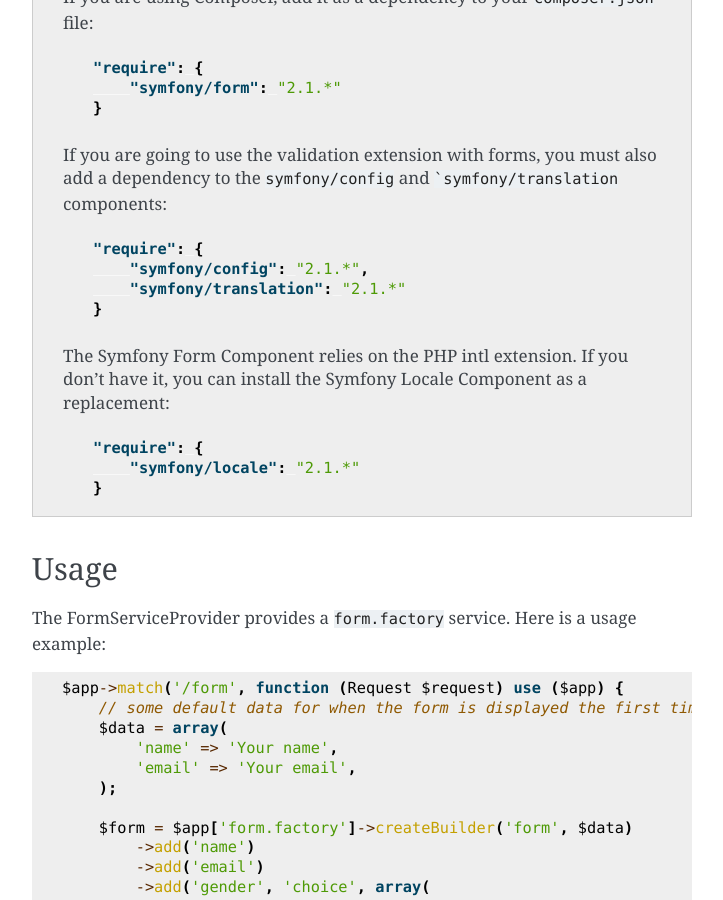
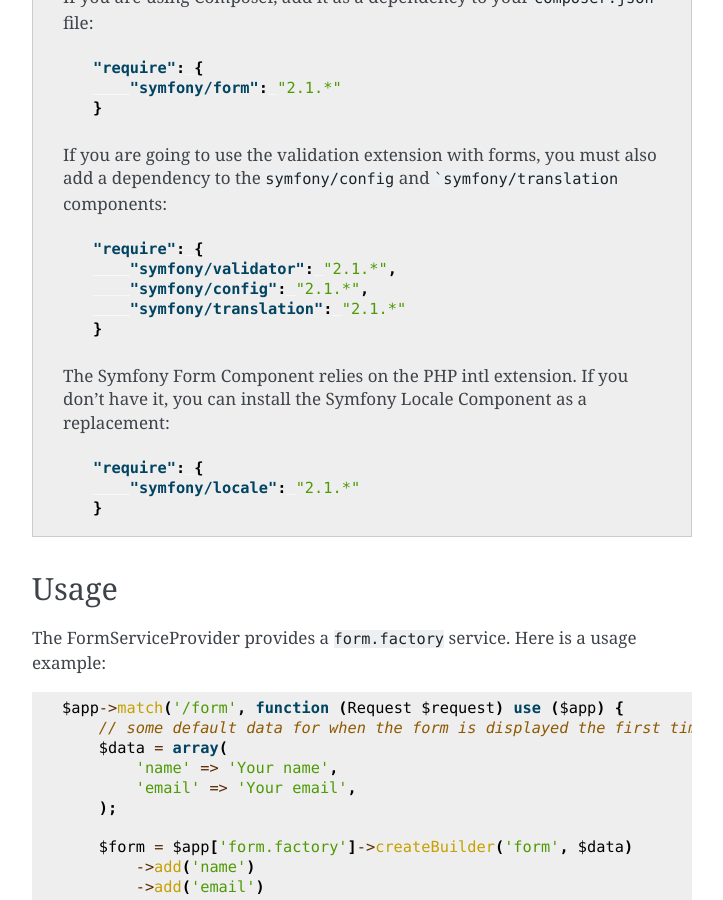
Before and after one commit to silexphp/Silex, a Sphinx documentation site: the page built from doc/providers/form.rst, in a window 1280 px wide and 900 px high, scrolled down 1020 px. Shown: the whole window, without its empty margins (388-1111 px from the left). Built offline with Sphinx 7.4.7, drawn with Linux system fonts in a browser that asks for light colours.

Commit message:
Added symfony/validator to require section

```diff
--- a/doc/providers/form.rst
+++ b/doc/providers/form.rst
@@ -65,6 +65,7 @@
     .. code-block:: json
 
         "require": {
+            "symfony/validator": "2.1.*",
             "symfony/config": "2.1.*",
             "symfony/translation": "2.1.*"
         }
```
